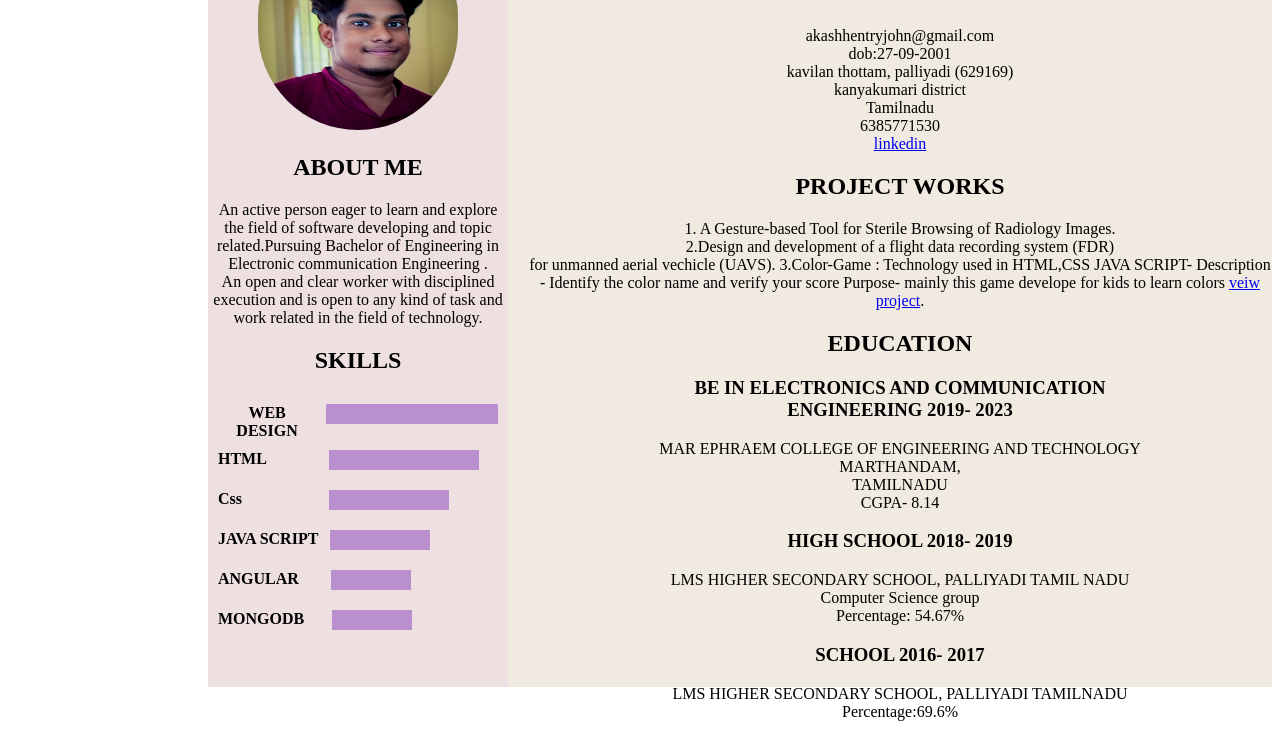
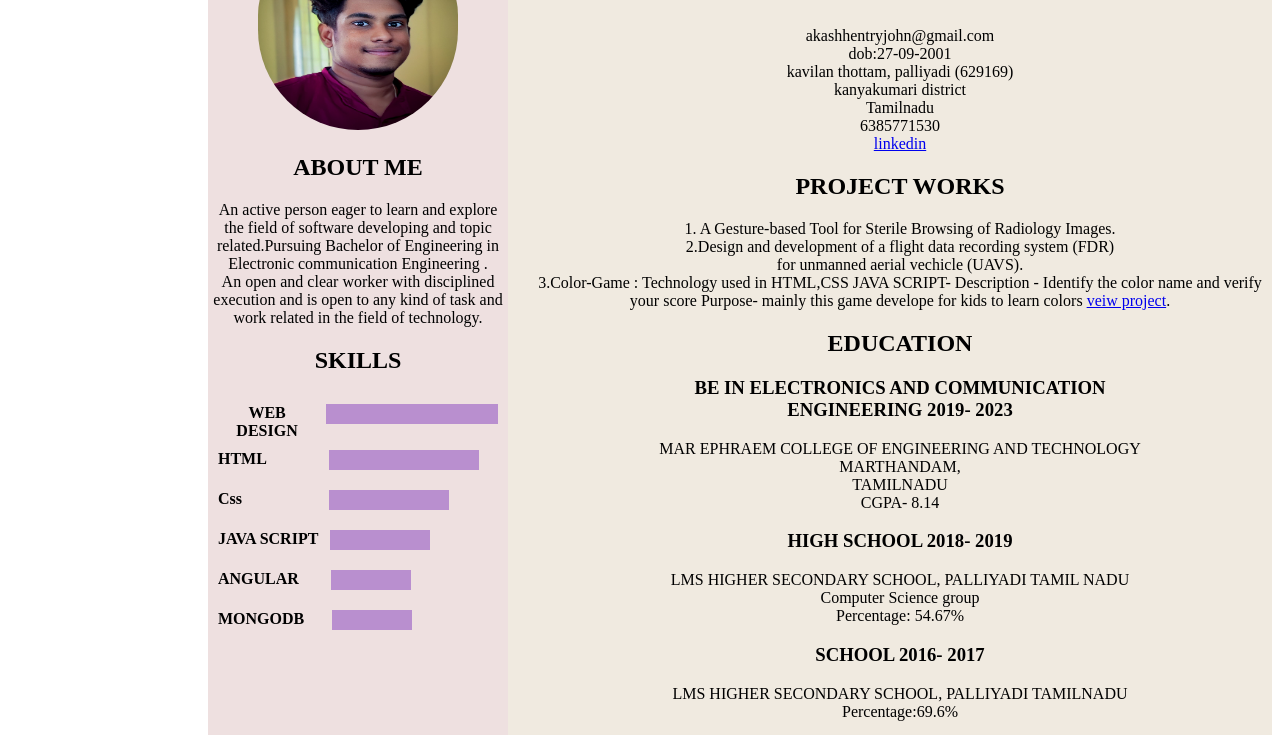
Before and after one commit to akashhentryjohn/RESUME, a plain HTML site: page index.html in a window 1280 px wide. Shown: the part 93-836 px from the top of the page. Before the commit the page ends 814 px from the top, so only its background shows below. Drawn offline with Linux system fonts and the light colour scheme.

Commit message:
Update index.html

```diff
--- a/index.html
+++ b/index.html
@@ -17,11 +17,11 @@
             .details{
                 padding-left: 20px;
                background-color:rgb(240, 234, 224) ;
-                height: 772px;
+                height: 820px;
             }
             .leftdetails{
                 background-color: rgb(238, 224, 224);
-                height: 772px;
+                height: 820px;
             }
             .skill,.skill1,.skill2,.skill3,.skill4,.skill5{
                 display: flex;
@@ -77,7 +77,7 @@
                 <h2>PROJECT WORKS</h2>
                 <p>1. A Gesture-based Tool for Sterile Browsing of Radiology Images.<br>
                    2.Design and development of a flight data recording system (FDR)<br> for
-                   unmanned aerial vechicle (UAVS).
+                   unmanned aerial vechicle (UAVS).<br>
                     3.Color-Game : Technology used in HTML,CSS JAVA SCRIPT- Description - Identify the color name and verify your score
                     Purpose- mainly this game develope for kids to learn colors <a href="https://akashhentryjohn.github.io/color-game/">veiw project</a>.
                 </p>
```
